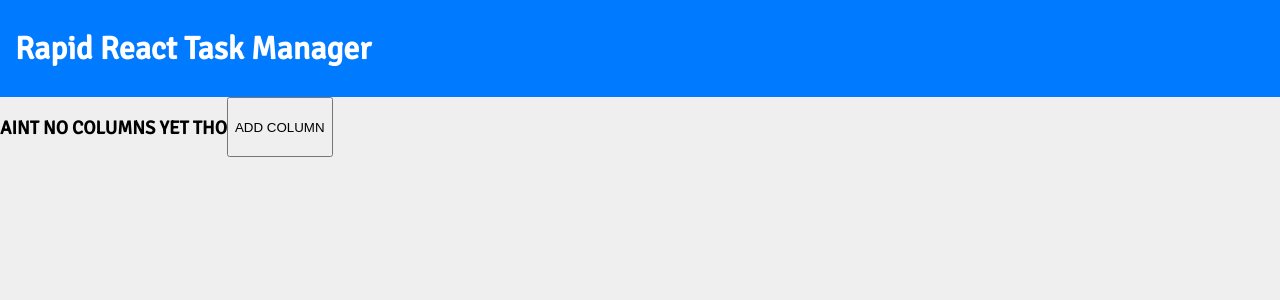
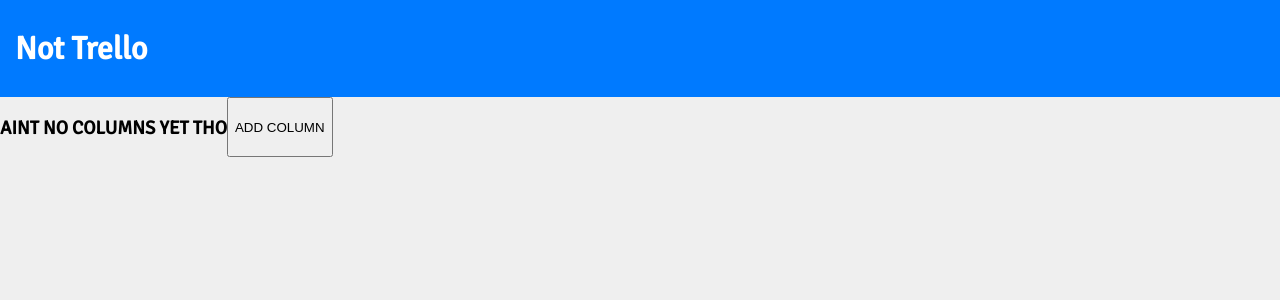
Before and after one commit to jjPlusPlus/not-trello, a React (Create React App) app: page / in a window 1280 px wide. Shown: the top 300 px of the page. Built offline with nearby package versions, Linux system fonts and the light colour scheme.

Commit message:
Change the title of the app... still a working title

```diff
--- a/public/index.html
+++ b/public/index.html
@@ -23,7 +23,7 @@
       work correctly both with client-side routing and a non-root public URL.
       Learn how to configure a non-root public URL by running `npm run build`.
     -->
-    <title>React App</title>
+    <title>Not Trello</title>
   </head>
   <body>
     <noscript>You need to enable JavaScript to run this app.</noscript>
--- a/src/App.js
+++ b/src/App.js
@@ -6,7 +6,7 @@ function App() {
   return (
     <div className="rapid-react-task-manager">
       <div className="top-bar">
-        <h1>Rapid React Task Manager</h1>
+        <h1>Not Trello</h1>
       </div>
       <Board />
     </div>
```
